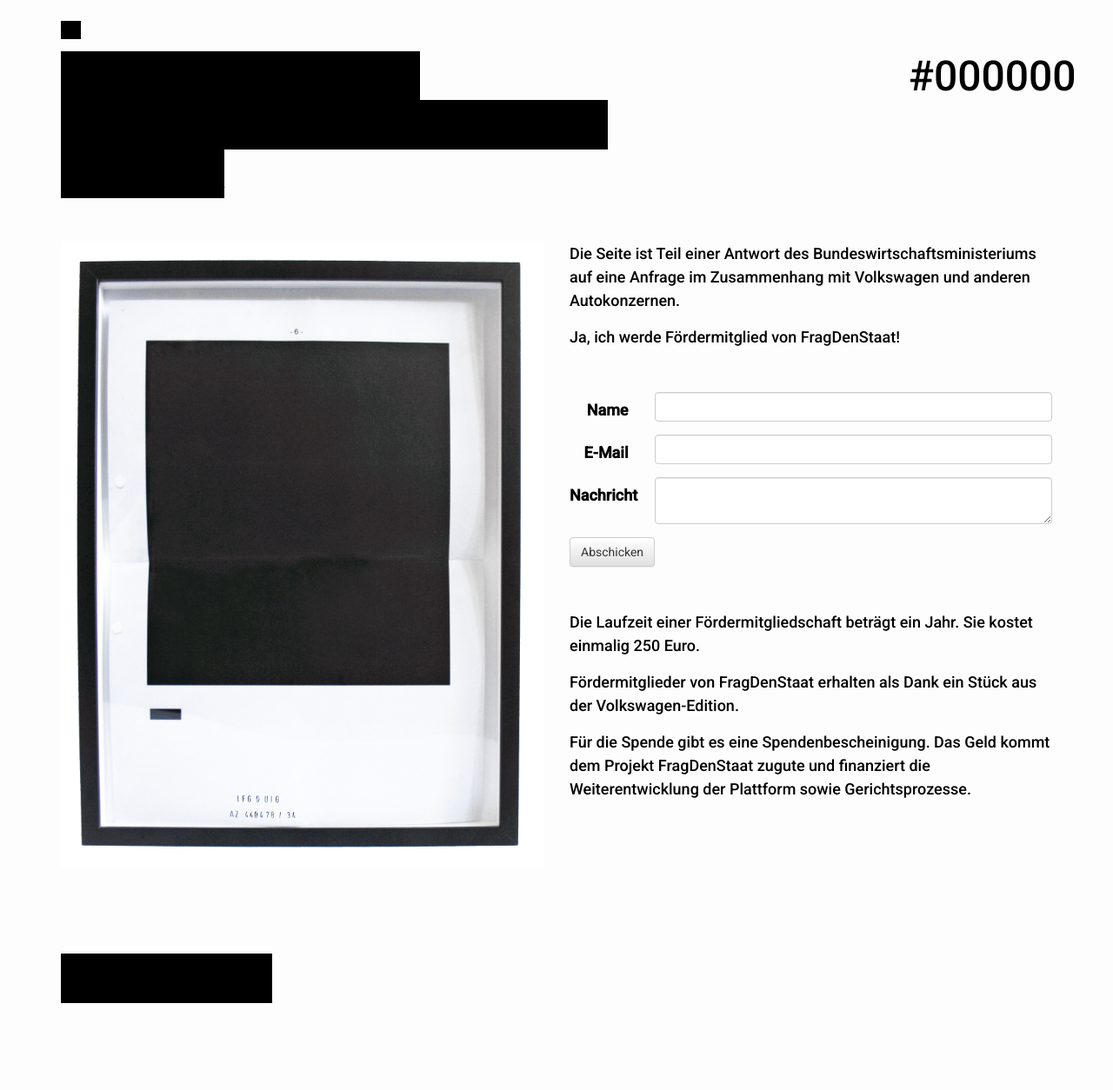
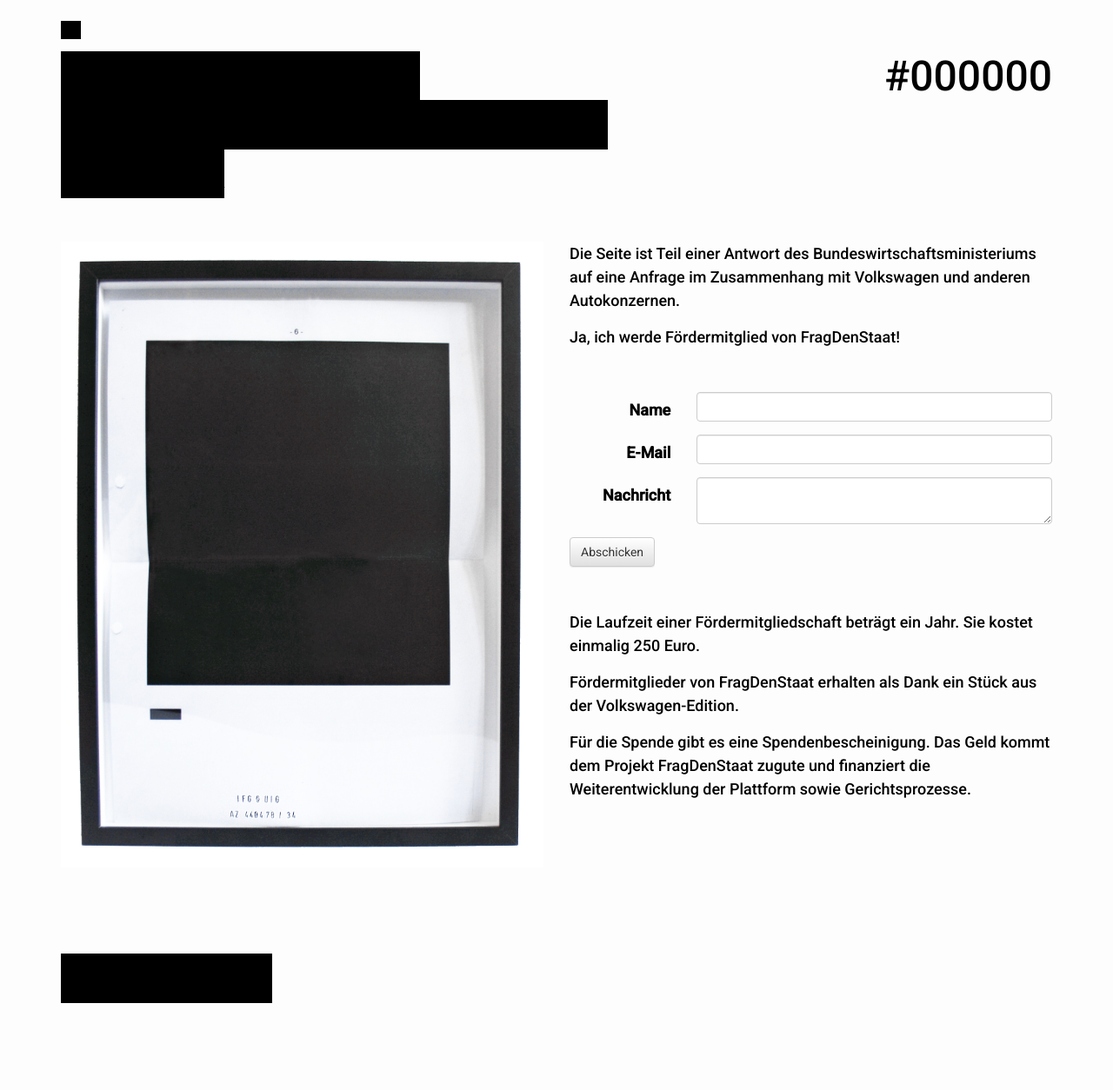
Before and after one commit to okfde/000000.limited, a Jekyll site: the page built from edition.html, in a window 1280 px wide. Shown: the whole page at 87% size. Built offline with Jekyll 4.4.1, drawn with Linux system fonts in a browser that asks for light colours.

Commit message:
mobile improvements

```diff
--- a/_includes/form.html
+++ b/_includes/form.html
@@ -5,25 +5,26 @@
   {% assign messagestring = "Message" %}
   {% assign buttonstring = "Submit" %}
 {% endif%}
+
 <div class="contact-form">
 <form class="form-horizontal" method="POST" action="https://formspree.io/dev@rainbow-unicorn.com">
   <div class="form-group">
-    <label for="inputName" class="col-sm-2 control-label">Name</label>
-    <div class="col-sm-10">
+    <label for="inputName" class="col-sm-4 col-md-3 control-label">Name</label>
+    <div class="col-sm-8 col-md-9">
       <input type="text" name="Name" class="form-control" id="inputName">
     </div>
   </div>
 
   <div class="form-group">
-    <label for="inputEmail" class="col-sm-2 control-label">E-Mail</label>
-    <div class="col-sm-10">
+    <label for="inputEmail" class="col-sm-4 col-md-3 control-label">E-Mail</label>
+    <div class="col-sm-8 col-md-9">
       <input type="email" name="EMail" class="form-control" id="inputEmail">
     </div>
   </div>
 
   <div class="form-group">
-    <label for="inputMessage" class="col-sm-2 control-label">{{ messagestring }}</label>
-    <div class="col-sm-10">
+    <label for="inputMessage" class="col-sm-4 col-md-3 control-label">{{ messagestring }}</label>
+    <div class="col-sm-8 col-md-9">
       <textarea name="Message" class="form-control" id="inputMessage"></textarea>
     </div>
   </div>
--- a/_includes/header.html
+++ b/_includes/header.html
@@ -15,7 +15,10 @@
 
     <div class="row">
     <a class="" href="{{ site.github.url }}{{ homeurl }}/">
-      <div class="col-xs-10 site-description">
+      <div class="col-sm-4 col-sm-push-8 site-title">
+        {{ site.title }}
+      </div>
+      <div class="col-sm-8 col-sm-pull-4 site-description">
         <span class="blackout">
         {% if page.lang == "DE" %}
           FragDenStaat 2016 <br>
@@ -28,9 +31,6 @@
         {% endif%}
         </span>
       </div>
-      <div class="col-xs-2 site-title">
-        {{ site.title }}
-      </div>
     </a>
     </div>
 
--- a/_sass/_768up.scss
+++ b/_sass/_768up.scss
@@ -1,3 +1,18 @@
+.blackout {
+
+    color: black;
+    background: black;
+
+    &:hover {
+        color: black;
+        background: transparent;
+    }
+}
+
+.site-title {
+    text-align: right;
+}
+
 .items-wrap {
   display: flex;
   flex-direction: row;
--- a/_sass/_base.scss
+++ b/_sass/_base.scss
@@ -150,22 +150,9 @@
     }
 }
 
-.blackout {
-
-    color: black;
-    background: black;
-
-    &:hover {
-        color: black;
-        background: transparent;
-    }
-}
-
 .inverted {
-
     color: white;
     background: black;
-
 }
 
 .site-header {
@@ -188,10 +175,6 @@
 .site-footer {
     font-size: $big-font-size;
     line-height: 56px;
-}
-
-.site-title {
-    text-align: right;
 }
 
 .item-wrap {
```
